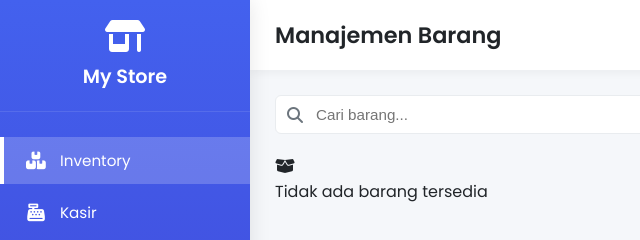
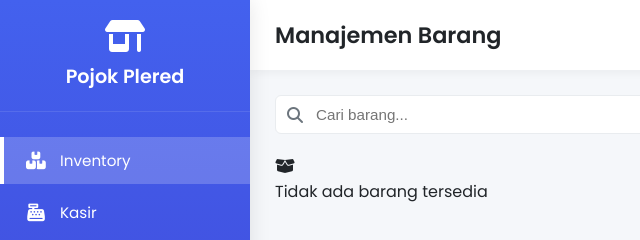
Before and after one commit to Ra1nixy/pwa_web, a plain HTML site: page index.html in a window 1280 px wide. Shown: the top 240 px of the page, 0-640 px from the left. Drawn offline with Linux system fonts and the light colour scheme.

Commit message:
perbaikan kedua

```diff
--- a/index.html
+++ b/index.html
@@ -18,7 +18,7 @@
     <nav class="side-nav">
       <div class="nav-header">
         <i class="fas fa-store-alt"></i>
-        <h2>My Store</h2>
+        <h2>Pojok Plered</h2>
       </div>
       <ul class="nav-menu">
         <li class="active" data-section="inventory">
```
